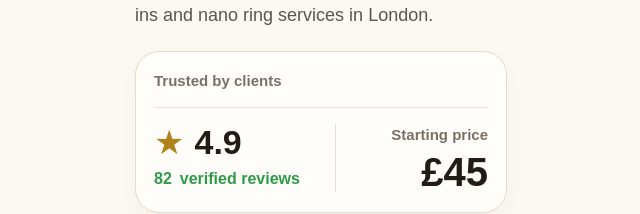
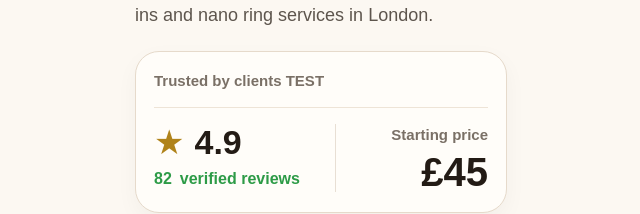
Before and after one commit to bellasalon4u-source/mapbookapp, a Next.js app: page /master/bella-keratin-studio in a window 1280 px wide. Shown: the part 630-844 px from the top of the page, without its empty margins (319-959 px from the left). Built offline with nearby package versions, Linux system fonts and the light colour scheme.

Commit message:
test master page deployment

```diff
--- a/app/master/[id]/page.tsx
+++ b/app/master/[id]/page.tsx
@@ -373,7 +373,7 @@ export default function MasterPage() {
                 marginBottom: 14,
               }}
             >
-              Trusted by clients
+              Trusted by clients TEST
             </div>
 
             <div
```
